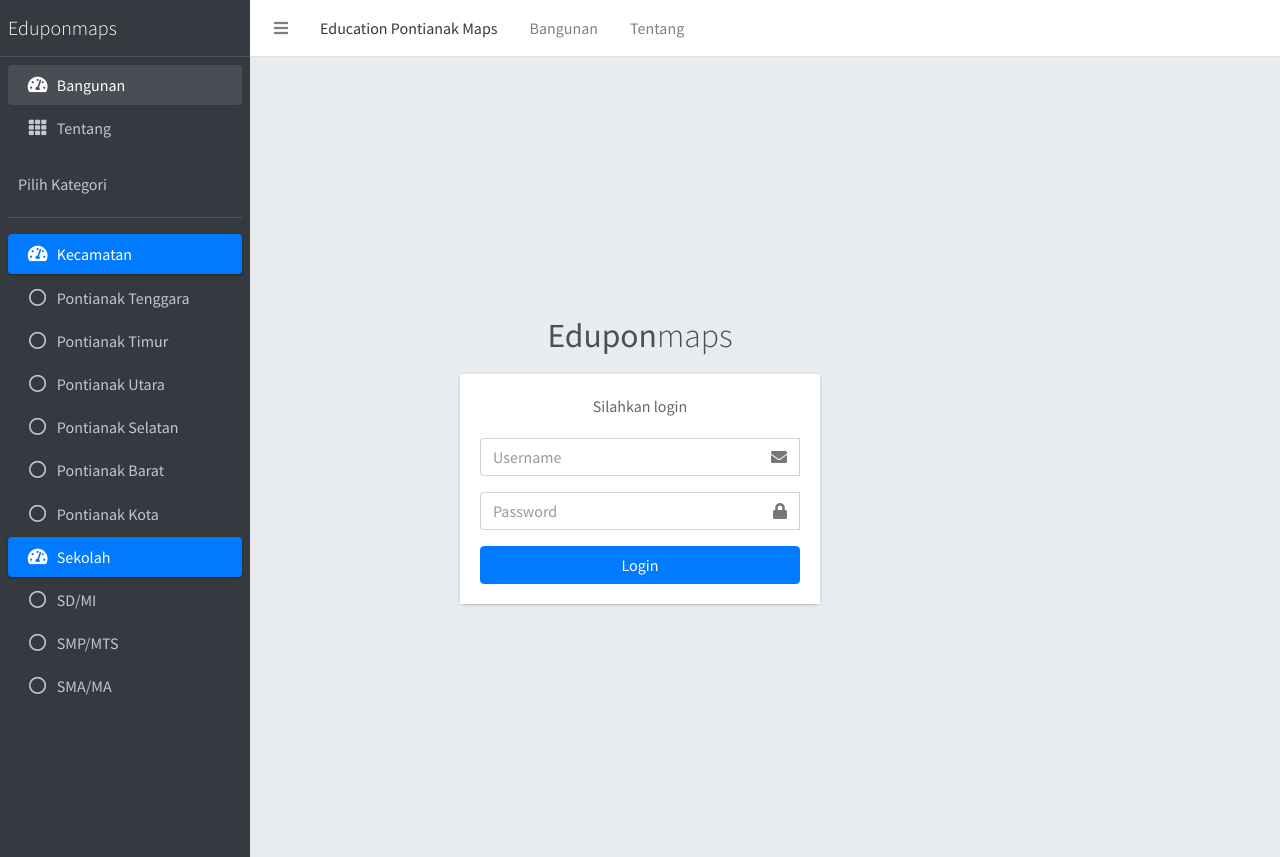
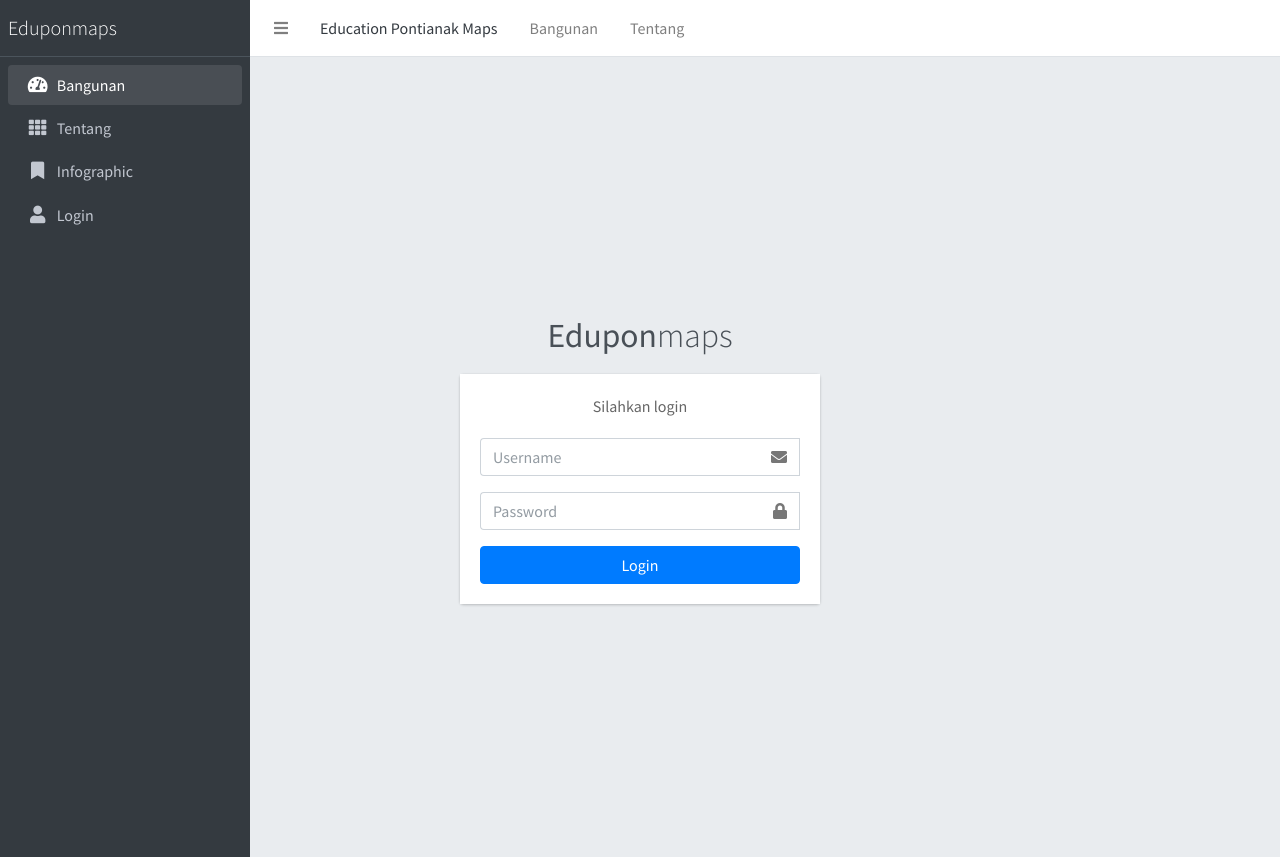
Before and after one commit to Hisarcode/sig, a CodeIgniter app: page /eduponmaps/index.php/auth/index in a window 1280 px wide. Run offline with CodeIgniter, Linux system fonts and the light colour scheme; some libraries are stand-ins or nearby versions.

Commit message:
add infographic add login button

```diff
--- a/application/views/templates/sidenavbar.php
+++ b/application/views/templates/sidenavbar.php
@@ -18,16 +18,15 @@
 					<ul class="nav nav-pills nav-sidebar flex-column" data-widget="treeview" role="menu" data-accordion="false">
 						<!-- Add icons to the links using the .nav-icon class
                with font-awesome or any other icon font library -->
-						<li class="nav-item has-treeview menu-open">
+						<li class="bangunan nav-item has-treeview menu-open">
 							<a href="<?= base_url('bangunan'); ?>" class="nav-link">
 								<i class="nav-icon fas fa-tachometer-alt"></i>
 								<p>
 									Bangunan
 								</p>
 							</a>
+						</li>
 
-
-						</li>
 						<li class="nav-item">
 							<a href="<?= base_url('tentang'); ?>" class="nav-link">
 								<i class="nav-icon fas fa-th"></i>
@@ -36,91 +35,92 @@
 								</p>
 							</a>
 						</li>
+						<li class="nav-item">
+							<a href="<?= base_url('infographic'); ?>" class="nav-link">
+								<i class="nav-icon fas fa-bookmark"></i>
+								<p>
+									Infographic
+								</p>
+							</a>
+						</li>
+						<li class="nav-item">
 
-						<div class="user-panel mt-3 pb-3 mb-3 d-flex">
+							<?php if (!($this->session->userdata('username') <> "")) { ?>
+								<a href="<?= base_url('auth'); ?>" class="nav-link">
+									<i class="nav-icon fas fa-user"></i>
+									<p>
+										Login
+									</p>
+								</a>
+							<?php } else { ?>
+								<a href="<?= base_url('auth/logout'); ?>" class="nav-link">
+									<i class="nav-icon fas fa-user"></i>
+									<p>
+										Logout
+									</p>
+								</a>
+							<?php } ?>
+						</li>
+						<?php if ($title == "Eduponmaps") : ?>
+
+							<div class="user-panel mt-3 d-flex">
 								<div class="info">
 									<a href="#" class="d-block">Pilih Kategori</a>
 								</div>
 
 							</div>
-						<li class="nav-item has-treeview menu-open">
-							<a href="<?= base_url('bangunan'); ?>" class="nav-link active">
-								<i class="nav-icon fas fa-tachometer-alt"></i>
-								<p>
-									Kecamatan
-								</p>
-							</a>
 
-							<ul class="nav nav-treeview">
-								<li class="nav-item">
-									<a href="pages/examples/login.html" class="nav-link">
-										<i class="far fa-circle nav-icon"></i>
-										<p>Pontianak Tenggara</p>
-									</a>
-								</li>
-								<li class="nav-item">
-									<a href="pages/examples/register.html" class="nav-link">
-										<i class="far fa-circle nav-icon"></i>
-										<p>Pontianak Timur</p>
-									</a>
-								</li>
-								<li class="nav-item">
-									<a href="pages/examples/register.html" class="nav-link">
-										<i class="far fa-circle nav-icon"></i>
-										<p>Pontianak Utara</p>
-									</a>
-								</li>
-								<li class="nav-item">
-									<a href="pages/examples/register.html" class="nav-link">
-										<i class="far fa-circle nav-icon"></i>
-										<p>Pontianak Selatan</p>
-									</a>
-								</li>
-								<li class="nav-item">
-									<a href="pages/examples/register.html" class="nav-link">
-										<i class="far fa-circle nav-icon"></i>
-										<p>Pontianak Barat</p>
-									</a>
-								</li>
-								<li class="nav-item">
-									<a href="pages/examples/register.html" class="nav-link">
-										<i class="far fa-circle nav-icon"></i>
-										<p>Pontianak Kota</p>
-									</a>
-								</li>
-							</ul>
-						</li>
 
 							<li class="nav-item has-treeview menu-open">
-							<a href="<?= base_url('bangunan'); ?>" class="nav-link active">
-								<i class="nav-icon fas fa-tachometer-alt"></i>
+								<a class="nav-link active">
+									<i class="nav-icon fas fa-graduation-cap"></i>
 									<p>
 										Sekolah
 									</p>
 								</a>
+							</li>
+						<?php endif; ?>
+					</ul>
 
-							<ul class="nav nav-treeview">
-								<li class="nav-item">
-									<a href="pages/examples/login.html" class="nav-link">
-										<i class="far fa-circle nav-icon"></i>
-										<p>SD/MI</p>
-									</a>
+					<?php if ($title == "Eduponmaps") : ?>
+						<div class="card-body legenda">
+							<ul class="todo-list ">
+								<li>
+									<div class="icheck-primary d-inline">
+										<input type="checkbox" class="perkategori" name="namaid" id="2" value="2">
+										<label for="2"></label>
+									</div>
+									<span class="text"><img src="<?= base_url('assets/') ?>images/sd.png" width="25" height="25">Fasilitas SD</span>
+
 								</li>
-								<li class="nav-item">
-									<a href="pages/examples/register.html" class="nav-link">
-										<i class="far fa-circle nav-icon"></i>
-										<p>SMP/MTS</p>
-									</a>
+								<li>
+									<div class="icheck-primary d-inline">
+										<input type="checkbox" class="perkategori" name="namaid" id="3" value="3">
+										<label for="3"></label>
+									</div>
+									<span class="text"><img src="<?= base_url('assets/') ?>images/smp.png" width="25" height="25">Fasilitas SMP</span>
+
 								</li>
-								<li class="nav-item">
-									<a href="pages/examples/register.html" class="nav-link">
-										<i class="far fa-circle nav-icon"></i>
-										<p>SMA/MA</p>
-									</a>
+								<li>
+									<div class="icheck-primary d-inline">
+										<input type="checkbox" class="perkategori" name="namaid" id="4" value="4">
+										<label for="4"></label>
+									</div>
+									<span class="text"><img src="<?= base_url('assets/') ?>images/sma.png" width="25" height="25">Fasilitas SMA</span>
+
+								</li>
+								<li>
+									<div class="icheck-primary d-inline">
+										<input type="checkbox" class="perkategori" name="namaid" id="5" value="5">
+										<label for="5"></label>
+									</div>
+									<span class="text"><img src="<?= base_url('assets/') ?>images/lainlain.png" width="25" height="25">Fasilitas SMK</span>
+
 								</li>
 							</ul>
-
-					</ul>
+						</div>
+					<?php endif; ?>
+					<!-- AKHIR PANEL LEGENDA-->
 				</nav>
 				<!-- /.sidebar-menu -->
 			</div>
```
Lines whose indentation alone changed are shown as unchanged.
